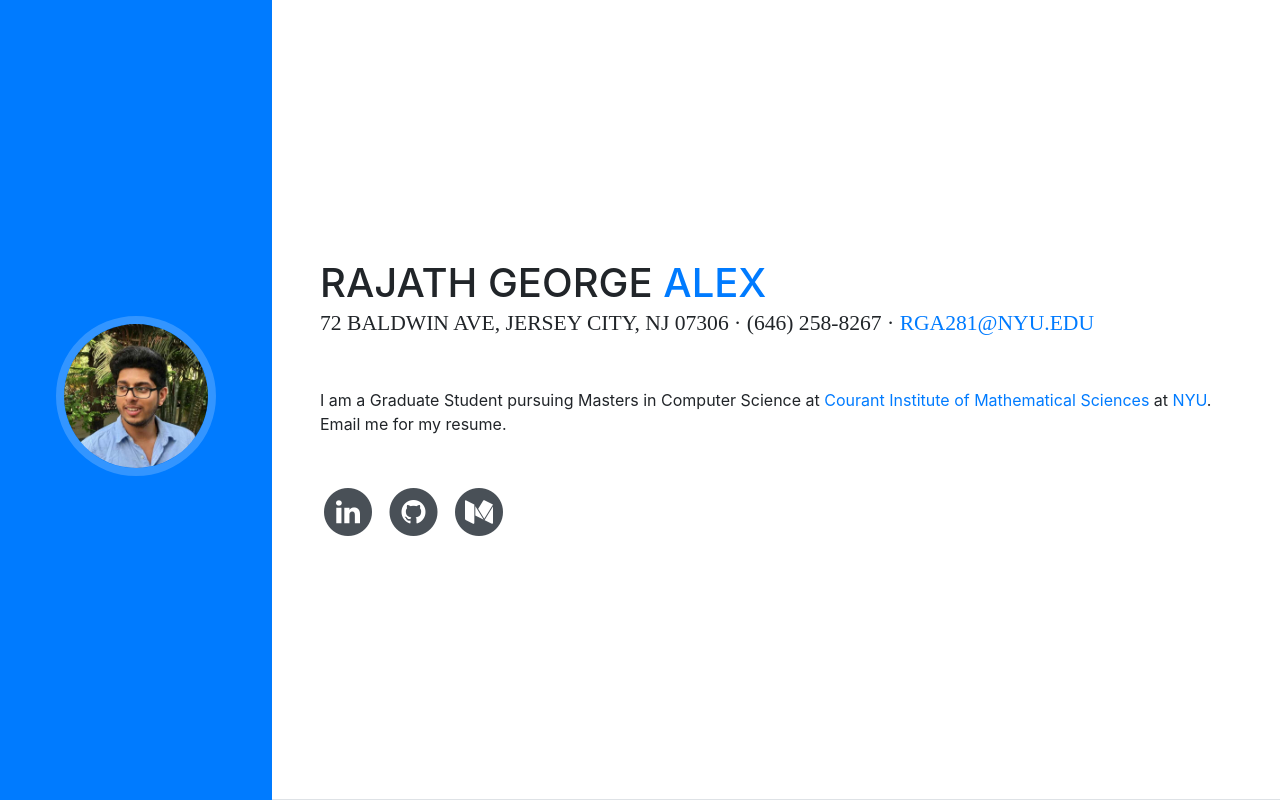
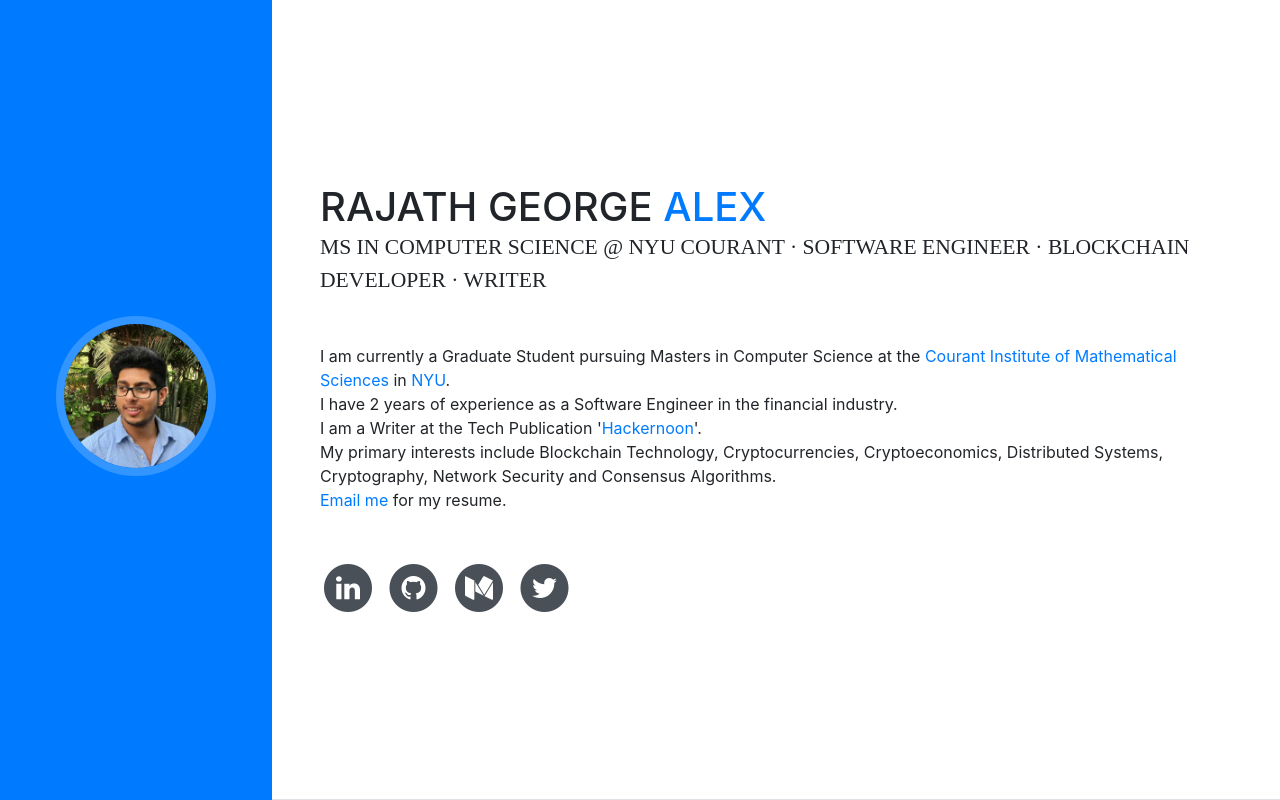
Before and after one commit to 0xrajath/0xrajath.github.io, a website with bundled scripts: page index.html in a window 1280 px wide. Built offline with nearby package versions, Linux system fonts and the light colour scheme; a web font is replaced by a local one.

Commit message:
Added more content

```diff
--- a/index.html
+++ b/index.html
@@ -68,10 +68,14 @@
           <h1 class="mb-0">Rajath George
             <span class="text-primary">Alex</span>
           </h1>
-          <div class="subheading mb-5">72 Baldwin Ave, Jersey City, NJ 07306 · (646) 258-8267 ·
-            <a href="mailto:rga281@nyu.edu">rga281@nyu.edu</a>
+          <div class="subheading mb-5">MS in Computer Science @ NYU Courant · Software Engineer · Blockchain Developer · Writer
+
           </div>
-          <p class="mb-5">I am a Graduate Student pursuing Masters in Computer Science at <a href="https://cs.nyu.edu/home/index.html">Courant Institute of Mathematical Sciences</a> at <a href="https://www.nyu.edu/">NYU</a>. <br /> Email me for my resume.</p>
+          <p class="mb-5">I am currently a Graduate Student pursuing Masters in Computer Science at the <a href="https://cs.nyu.edu/home/index.html" target="_blank">Courant Institute of Mathematical Sciences</a> in <a href="https://www.nyu.edu/" target="_blank">NYU</a>.
+            <br /> I have 2 years of experience as a Software Engineer in the financial industry.
+            <br /> I am a Writer at the Tech Publication '<a href="https://hackernoon.com/" target="_blank">Hackernoon</a>'.
+            <br /> My primary interests include Blockchain Technology, Cryptocurrencies, Cryptoeconomics, Distributed Systems, Cryptography, Network Security and Consensus Algorithms.
+            <br /> <a href="mailto:rga281@nyu.edu">Email me</a> for my resume.</p>
           <ul class="list-inline list-social-icons mb-0">
               <li class="list-inline-item">
                   <a href="https://www.linkedin.com/in/rajathalex/" target="_blank">
@@ -97,6 +101,14 @@
                 </span>
               </a>
             </li>
+            <li class="list-inline-item">
+                <a href="https://twitter.com/rajath_alex" target="_blank">
+                  <span class="fa-stack fa-lg">
+                    <i class="fa fa-circle fa-stack-2x"></i>
+                    <i class="fa fa-twitter fa-stack-1x fa-inverse"></i>
+                  </span>
+                </a>
+              </li>
 
           </ul>
         </div>
```
